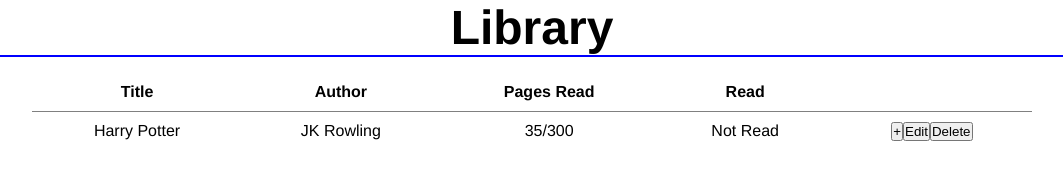
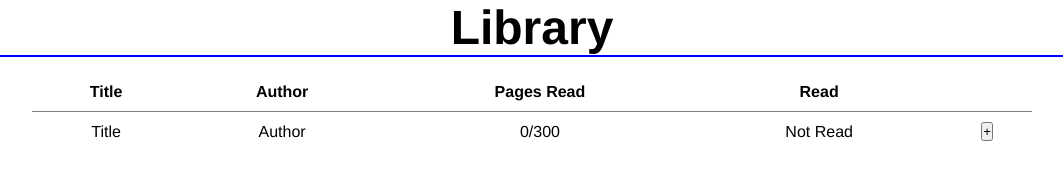
Before and after one commit to Nothing-Too-Fancy/Library, a plain HTML site: page index.html in a window 1280 px wide. Shown: the whole page, without its empty margins (108-1171 px from the left). Drawn offline with Linux system fonts and the light colour scheme.

Commit message:
Revert "created a demo book object and added information from it to the DOM"
This reverts commit 4515359542739c174a0f937d96fdede03dd9bcd8.

```diff
--- a/index.html
+++ b/index.html
@@ -5,6 +5,7 @@
    <meta name="viewport" content="width=device-width, initial-scale=1.0">
    <title>Library</title>
    <link rel="stylesheet" href="styles/style.css">
+   <script src="scripts/script.js"></script>
 </head>
 <body>
    <header>
@@ -20,11 +21,18 @@
             <th class='read-header'>Read</th>
          </tr>
       </thead>
-      <tbody class='lib-body'>
-         <tr></tr>
+      <tbody>
+         <tr>
+            <td class='title'>Title</td>
+            <td class='title'>Author</td>
+            <td class='title'>0/300</td>
+            <td class='title'>Not Read</td>
+            <td class='new-book'>
+               <button class='new-book-button'>+</button>
+            </td>
+         </tr>
       </tbody>
    </table>
    </main>
 </body>
-   <script src="scripts/script.js"></script>
 </html>
--- a/scripts/script.js
+++ b/scripts/script.js
@@ -1,61 +1,16 @@
 let myLibrary = [];
 
 //DOM Objects
-const _table = document.querySelector('.books');
-const _tbody = document.querySelector('.lib-body');
-const _newDelete = document.createElement('td');
-_newDelete.classList.add('new-delete');
-let newButton = document.createElement('button');
-newButton.id = 'new';
-newButton.textContent = '+';
-let editButton = document.createElement('button');
-editButton.id = 'edit';
-editButton.textContent = 'Edit';
-let deleteButton = document.createElement('button');
-deleteButton.id = 'delete';
-deleteButton.textContent = 'Delete';
 
-_newDelete.appendChild(newButton);
-_newDelete.appendChild(editButton);
-_newDelete.appendChild(deleteButton);
 
-function Book(title, author, total, readPages, read) {
-   this.title = title;
-   this.author = author;
-   this.totalPages = total;
-   this.pagesRead = readPages;
-   this.read = read;
+function Book() {
+   title: 'Unknown';
+   author: 'Unknown';
+   totalPages: 0;
+   pagesRead: 0;
+   read: false;
 }
 
-let newBook = new Book(
-   title = 'Harry Potter',
-   author = 'JK Rowling',
-   totalPages = 300,
-   pagesRead = 35,
-   read = false
-   );
+function addBookToLibrary(book) {
 
-function addBookToLibrary(book) {
-   let tr = document.createElement('tr');
-   let tdTitle = document.createElement('td');
-   let tdAuthor = document.createElement('td');
-   let tdPages = document.createElement('td');
-   let tdRead = document.createElement('td');
-
-   tdTitle.textContent = book.title;
-   tdAuthor.textContent = book.author;
-   tdPages.textContent = `${book.pagesRead}/${book.totalPages}`;
-   tdRead.textContent = book.read ? 'Read' : 'Not Read';
-
-   tr.appendChild(tdTitle);
-   tr.appendChild(tdAuthor);
-   tr.appendChild(tdPages);
-   tr.appendChild(tdRead);
-   tr.appendChild(_newDelete.cloneNode(true));
-
-   _tbody.appendChild(tr);
-
-   myLibrary.push(book);
 }
-
-addBookToLibrary(newBook);
```
